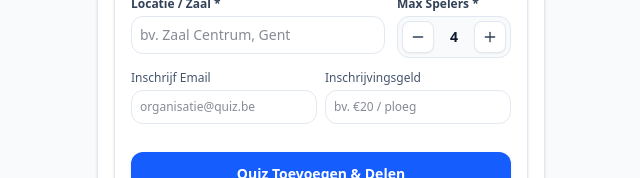
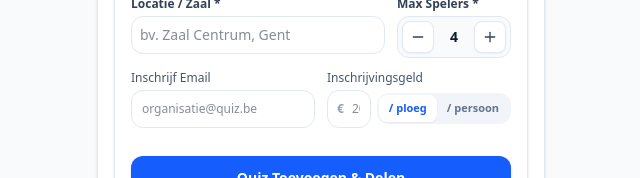
Before and after one commit to Controlix/be-quiz, a Next.js app: page /quizzes/new in a window 1280 px wide. Shown: the part 498-676 px from the top of the page, without its empty margins (319-959 px from the left). Built offline with nearby package versions, Linux system fonts and the light colour scheme; no server answers; the database is empty.

Commit message:
feat: implement structured entry fee with amount input and team/person toggle

```diff
--- a/src/components/QuizEntryForm.tsx
+++ b/src/components/QuizEntryForm.tsx
@@ -5,6 +5,7 @@ import { useRouter } from "next/navigation";
 import { FlyerUploader } from "@/components/FlyerUploader";
 import { Stepper } from "@/components/ui/Stepper";
 import { createQuizAction } from "@/actions/quizActions";
+import { formatStructuredEntryFee } from "@/services/quizService";
 import { VisionExtractionResult } from "@/services/visionService";
 import { Calendar, MapPin, Users, Coins, Mail, Link as LinkIcon, AlertCircle } from "lucide-react";
 
@@ -26,7 +27,8 @@ export function QuizEntryForm({ currentMemberId }: QuizEntryFormProps) {
   const [maxTeamSize, setMaxTeamSize] = useState("4");
   const [organizerEmail, setOrganizerEmail] = useState("");
   const [registrationUrl, setRegistrationUrl] = useState("");
-  const [entryFee, setEntryFee] = useState("");
+  const [entryFeeAmount, setEntryFeeAmount] = useState("");
+  const [entryFeeUnit, setEntryFeeUnit] = useState<"TEAM" | "PERSON">("TEAM");
   const [notes, setNotes] = useState("");
   const [flyerImageUrl, setFlyerImageUrl] = useState<string | undefined>();
   const [missingFields, setMissingFields] = useState<string[]>([]);
@@ -47,7 +49,12 @@ export function QuizEntryForm({ currentMemberId }: QuizEntryFormProps) {
     if (result.data.maxTeamSize) setMaxTeamSize(String(result.data.maxTeamSize));
     if (result.data.organizerEmail) setOrganizerEmail(result.data.organizerEmail);
     if (result.data.registrationUrl) setRegistrationUrl(result.data.registrationUrl);
-    if (result.data.entryFee) setEntryFee(result.data.entryFee);
+    if (result.data.entryFee) {
+      const isPerson = /persoon|pp|p\.p\./i.test(result.data.entryFee);
+      const match = result.data.entryFee.match(/[0-9]+([.,][0-9]+)?/);
+      setEntryFeeAmount(match ? match[0] : "");
+      setEntryFeeUnit(isPerson ? "PERSON" : "TEAM");
+    }
 
     setMissingFields(result.missingFields || []);
   };
@@ -80,6 +87,7 @@ export function QuizEntryForm({ currentMemberId }: QuizEntryFormProps) {
     setLoading(true);
     try {
       const startsAt = new Date(`${date}T${time}:00`);
+      const formattedEntryFee = formatStructuredEntryFee(entryFeeAmount, entryFeeUnit);
 
       const res = await createQuizAction(
         {
@@ -89,7 +97,7 @@ export function QuizEntryForm({ currentMemberId }: QuizEntryFormProps) {
           maxTeamSize: Number(maxTeamSize),
           organizerEmail: organizerEmail || undefined,
           registrationUrl: registrationUrl || undefined,
-          entryFee: entryFee || undefined,
+          entryFee: formattedEntryFee,
           notes: notes || undefined,
           flyerImageUrl,
         },
@@ -228,7 +236,7 @@ export function QuizEntryForm({ currentMemberId }: QuizEntryFormProps) {
         </div>
 
         {/* Contact Email & Fee */}
-        <div className="grid grid-cols-2 gap-2">
+        <div className="grid grid-cols-1 sm:grid-cols-2 gap-3">
           <div>
             <label className="block text-xs font-medium text-slate-600 mb-1">Inschrijf Email</label>
             <input
@@ -236,18 +244,45 @@ export function QuizEntryForm({ currentMemberId }: QuizEntryFormProps) {
               value={organizerEmail}
               onChange={(e) => setOrganizerEmail(e.target.value)}
               placeholder="organisatie@quiz.be"
-              className="w-full text-xs p-2 rounded-xl border border-slate-200"
+              className="w-full text-xs p-2.5 rounded-xl border border-slate-200"
             />
           </div>
           <div>
             <label className="block text-xs font-medium text-slate-600 mb-1">Inschrijvingsgeld</label>
-            <input
-              type="text"
-              value={entryFee}
-              onChange={(e) => setEntryFee(e.target.value)}
-              placeholder="bv. €20 / ploeg"
-              className="w-full text-xs p-2 rounded-xl border border-slate-200"
-            />
+            <div className="flex items-center gap-1.5">
+              <div className="relative flex-1">
+                <span className="absolute left-2.5 top-1/2 -translate-y-1/2 text-xs font-bold text-slate-400">€</span>
+                <input
+                  type="text"
+                  inputMode="decimal"
+                  maxLength={10}
+                  value={entryFeeAmount}
+                  onChange={(e) => setEntryFeeAmount(e.target.value)}
+                  placeholder="20"
+                  className="w-full text-xs pl-6 pr-2.5 py-2.5 rounded-xl border border-slate-200 font-medium"
+                />
+              </div>
+              <div className="flex bg-slate-100 p-0.5 rounded-xl text-xs font-semibold shrink-0">
+                <button
+                  type="button"
+                  onClick={() => setEntryFeeUnit("TEAM")}
+                  className={`py-1.5 px-2.5 rounded-lg transition-all text-[11px] ${
+                    entryFeeUnit === "TEAM" ? "bg-white text-blue-600 shadow-xs" : "text-slate-500 hover:text-slate-800"
+                  }`}
+                >
+                  / ploeg
+                </button>
+                <button
+                  type="button"
+                  onClick={() => setEntryFeeUnit("PERSON")}
+                  className={`py-1.5 px-2.5 rounded-lg transition-all text-[11px] ${
+                    entryFeeUnit === "PERSON" ? "bg-white text-blue-600 shadow-xs" : "text-slate-500 hover:text-slate-800"
+                  }`}
+                >
+                  / persoon
+                </button>
+              </div>
+            </div>
           </div>
         </div>
 
--- a/src/services/quizService.ts
+++ b/src/services/quizService.ts
@@ -1,5 +1,17 @@
 import { prisma } from "@/lib/db";
 import { Quiz, Team } from "@prisma/client";
+
+export function formatStructuredEntryFee(
+  amount?: number | string,
+  unit: "TEAM" | "PERSON" = "TEAM"
+): string | undefined {
+  if (amount === undefined || amount === null) return undefined;
+  const cleanAmount = String(amount).replace(/[^0-9.,]/g, "").trim();
+  if (!cleanAmount) return undefined;
+
+  const unitLabel = unit === "PERSON" ? "persoon" : "ploeg";
+  return `€${cleanAmount} / ${unitLabel}`;
+}
 
 export interface CreateQuizInput {
   title: string;
```
Also changed, not shown: 1 other file (tests, documents, lock files or other folders).
